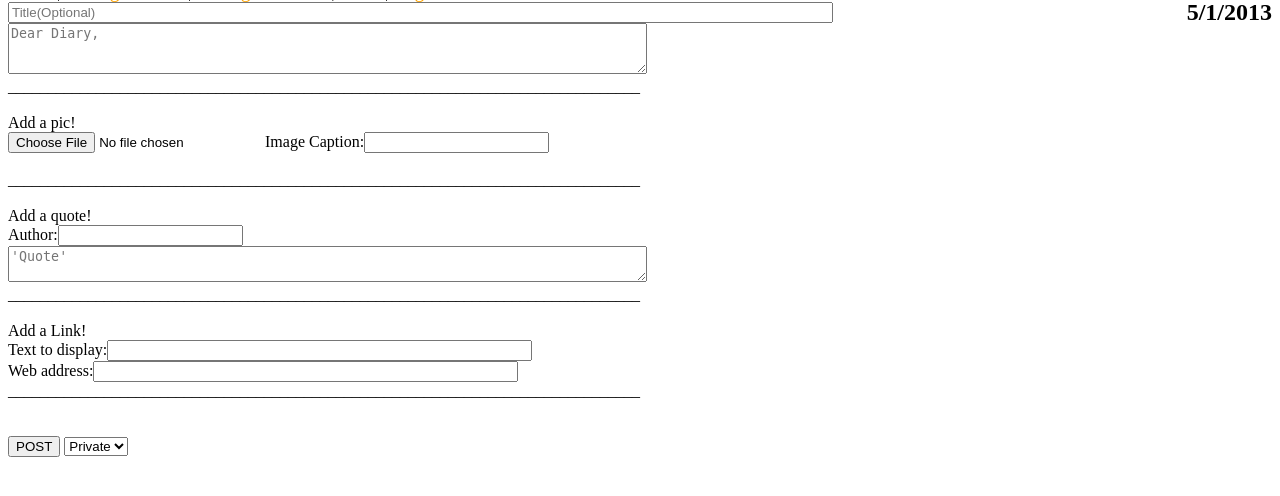
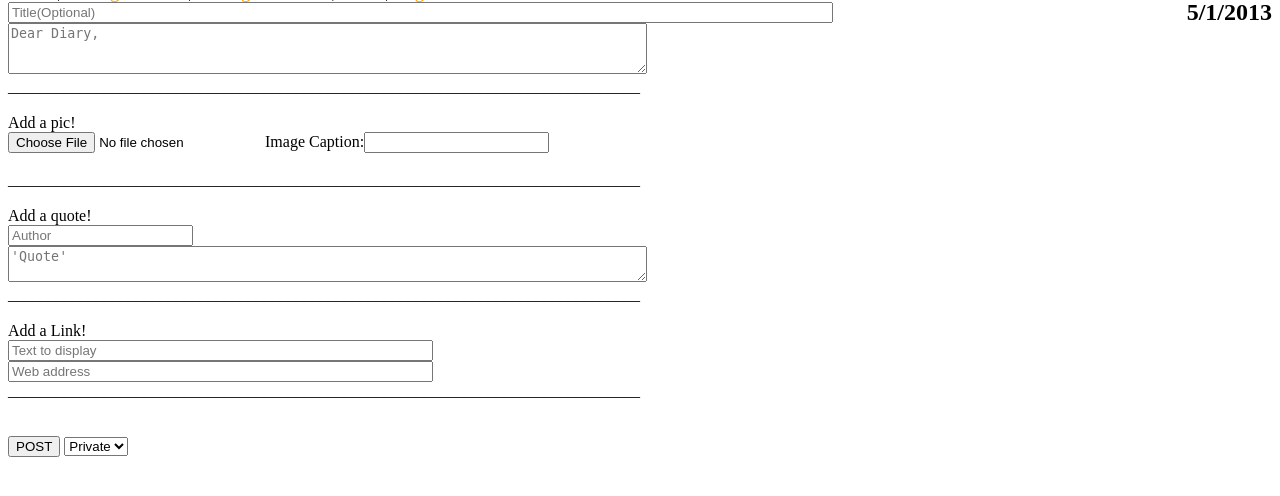
Before and after one commit to rellizapasang/Online-Diary, a PHP site: page /ui/home.php in a window 1280 px wide. Shown: the part 29-525 px from the top of the page. Run offline with PHP 8.4, Linux system fonts and the light colour scheme; a user stored in the database is signed in; data that the repository does not hold is empty.

Commit message:
Commit reference to issue #38
Added trim() function to validate forms
Change home.php - replace textlabels to placeHolder

```diff
--- a/ui/home.php
+++ b/ui/home.php
@@ -23,15 +23,15 @@
 			_______________________________________________________________________________<br/><br/>
 			Add a pic!<br/>
 			<input type="file" name="picture"/>
-			Image Caption:<input name="caption" type=text/><br/><br/>
+			Image Caption:<input name="caption" type="text"/><br/><br/>
 			_______________________________________________________________________________<br/><br/>
 			Add a quote!<br/>
-			Author:<input name="author" type=text/><br/>
+			<input name="author" type="text" placeHolder="Author" /><br/>
 			<textarea rows=2 cols=77 name="quote" placeHolder="'Quote'"></textarea><br/>
 			_______________________________________________________________________________<br/><br/>
 			Add a Link!<br/>
-			Text to display:<input size=50 name="link_name" type=text/><br/>
-			Web address:<input size=50 name="link_source" type=text/><br/>
+			<input size=50 name="link_name" type="text" placeHolder="Text to display"/><br/>
+			<input size=50 name="link_source" type="text" placeHolder="Web address"/><br/>
 			_______________________________________________________________________________<br/><br/>
 			<br/><input class="post" type="submit" name = "textButton" value = "POST"/>
 			<!--Select Privacy of the post-->
--- a/ui/js/post.js
+++ b/ui/js/post.js
@@ -22,8 +22,7 @@ function validateForm()
 	var image=document.forms["postForm"]["picture"].value;
 	var quote=document.forms["postForm"]["quote"].value;
 	var link=document.forms["postForm"]["link_source"].value;
-	if ((text==null || text=="") && (image==null || image=="") && (quote==null || quote=="") && (link==null || link==""))
-  	{
+	if ((text==null || text.trim()=="") && (image==null || image.trim()=="") && (quote==null || quote.trim()=="") && (link==null || link.trim()=="")){
   		alert("No input! Please fill the form correctly.");
   		return false;
   	}
```
